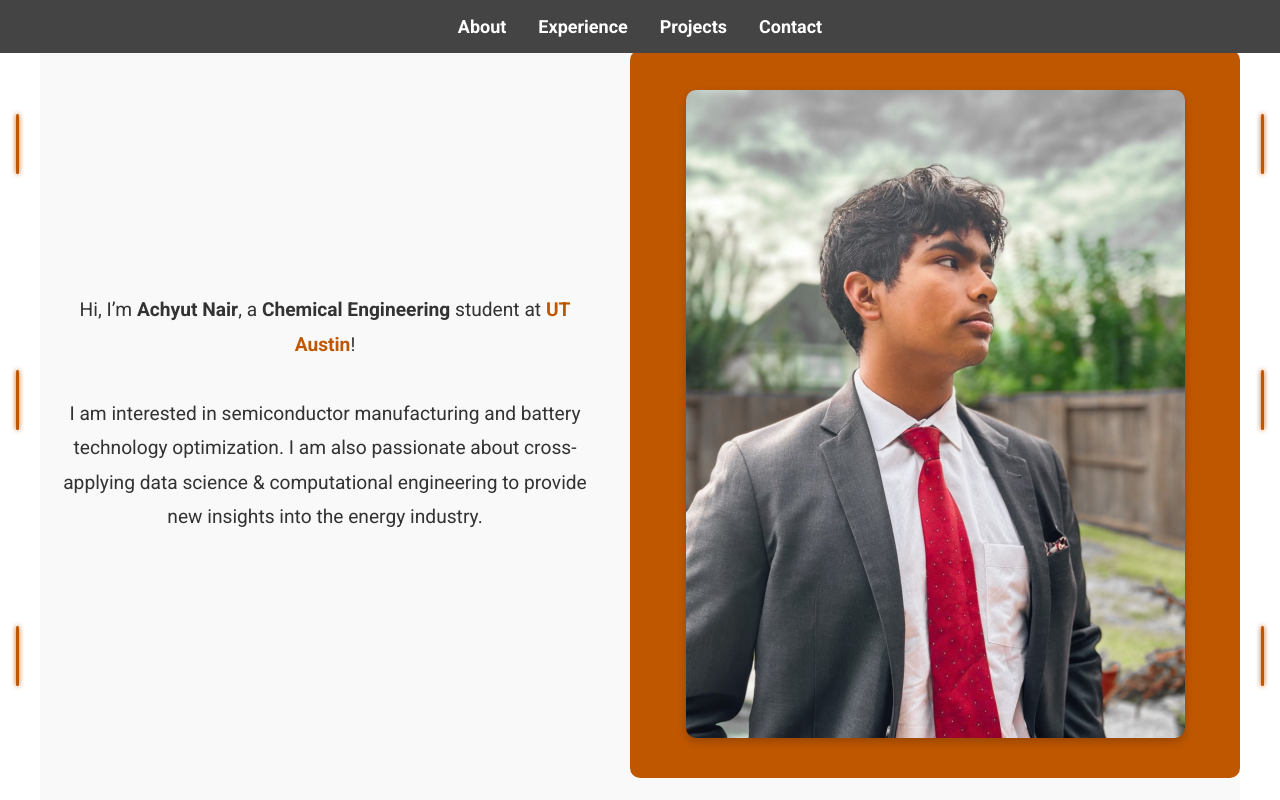
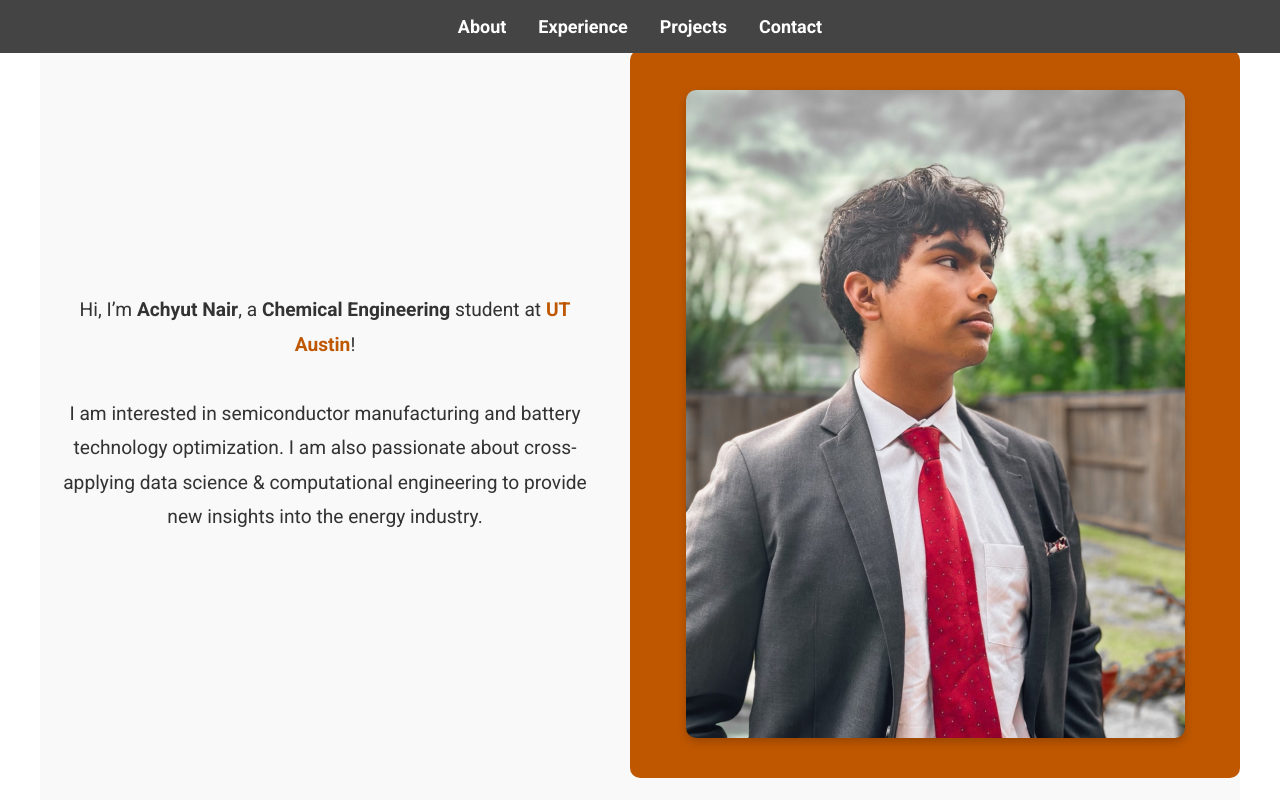
Before and after one commit to AchyutN/AchyutN, a plain HTML site: page index.html in a window 1280 px wide. Shown: the top 800 px of the page. Drawn offline with Linux system fonts and the light colour scheme.

Commit message:
Update style.css

```diff
--- a/style.css
+++ b/style.css
@@ -14,65 +14,6 @@
     box-sizing: border-box;
     font-family: 'Roboto', sans-serif;
     scroll-behavior: smooth;
-}
-/*circuit lines*/
-/* Circuit Lines Base */
-.circuit-lines {
-    position: fixed;
-    top: 0;
-    height: 100vh;
-    display: flex;
-    flex-direction: column;
-    justify-content: space-around;
-    padding: 1rem;
-    pointer-events: none;
-    z-index: 10;
-    opacity: 0;
-    transform: translateY(-20px);
-    animation: fadeInCircuit 1s ease-out forwards;
-}
-
-.circuit-lines.left {
-    left: 0;
-}
-
-.circuit-lines.right {
-    right: 0;
-}
-
-.circuit-lines .line {
-    width: 3px;
-    height: 60px;
-    background: #BF5700;
-    box-shadow: 0 0 10px #BF5700;
-    border-radius: 4px;
-    animation: glow 1.5s ease-in-out infinite alternate;
-    transition: all 0.3s ease;
-}
-
-/* Scroll shrink */
-.circuit-lines.shrink .line {
-    transform: scaleY(0.6);
-    opacity: 0.6;
-    box-shadow: 0 0 4px #BF5700;
-}
-
-/* Glow pulse animation */
-@keyframes glow {
-    from {
-        box-shadow: 0 0 5px #BF5700;
-    }
-    to {
-        box-shadow: 0 0 15px #FF7518;
-    }
-}
-
-/* Fade in on page load */
-@keyframes fadeInCircuit {
-    to {
-        opacity: 1;
-        transform: translateY(0);
-    }
 }
 
 /* Alternating Section Colors */
```
